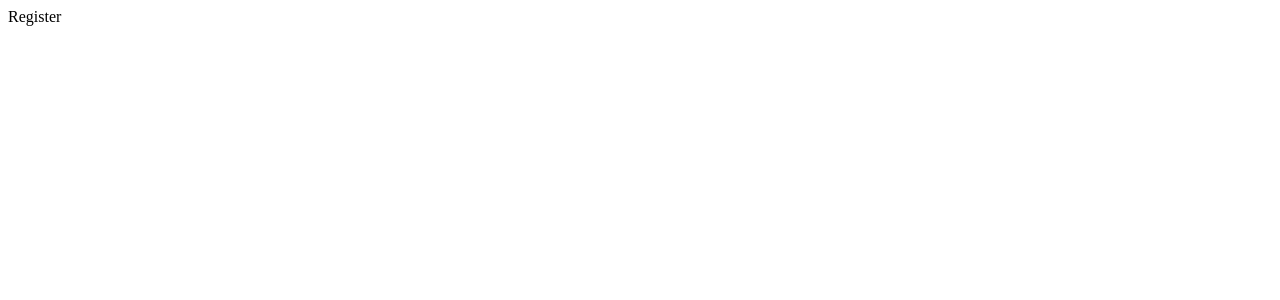
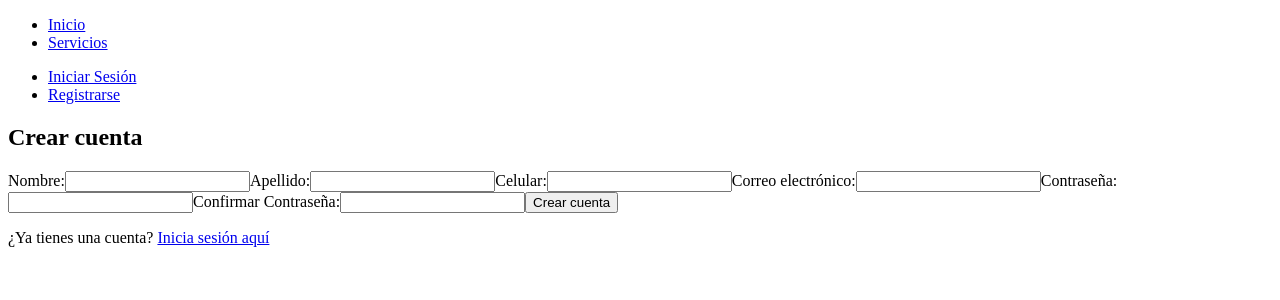
Before and after one commit to Yes-ID33/IngenieriaDeSoftwareGrupo2, a React (Vite) app in the folder client/: page /register in a window 1280 px wide. Shown: the top 300 px of the page. Built offline with nearby package versions, Linux system fonts and the light colour scheme.

Commit message:
Cuerpo del Login y Register

```diff
--- a/client/package.json
+++ b/client/package.json
@@ -10,6 +10,7 @@
     "preview": "vite preview"
   },
   "dependencies": {
+    "axios": "^1.12.2",
     "react": "^19.1.1",
     "react-dom": "^19.1.1",
     "react-router-dom": "^7.9.1"
--- a/client/src/Componentes/Login.jsx
+++ b/client/src/Componentes/Login.jsx
@@ -1,9 +1,42 @@
-import React from 'react'
+import React from 'react';
 
 const Login = () => {
   return (
-    <div>Login</div>
-  )
-}
+    <>
+      <header>
+        <div className="nav-left">
+          <nav>
+            <ul>
+              <li><a href="/">Inicio</a></li>
+              <li><a href="/servicios.html">Servicios</a></li>
+            </ul>
+          </nav>
+        </div>
+        <div className="nav-right">
+          <nav>
+            <ul>
+              <li><a href="/login">Iniciar Sesión</a></li>
+              <li><a href="/register">Registrarse</a></li>
+            </ul>
+          </nav>
+        </div>
+      </header>
 
-export default Login
+      <div className="container">
+        <h1>Iniciar sesión / Registro</h1>
+        <form action="http://localhost:5000/api/usuarios/login" method="POST">
+          <label htmlFor="email">Correo electrónico</label>
+          <input type="email" id="email" name="correo" required />
+
+          <label htmlFor="password">Contraseña</label>
+          <input type="password" id="password" name="contrasena" required />
+
+          <button type="submit">Iniciar sesión</button>
+        </form>
+        <p>¿No tienes cuenta? <a href="/register">Regístrate aquí</a></p>
+      </div>
+    </>
+  );
+};
+
+export default Login;
--- a/client/src/Componentes/Register.jsx
+++ b/client/src/Componentes/Register.jsx
@@ -1,9 +1,100 @@
-import React from 'react'
+import React, { useState } from 'react';
+import axios from 'axios';
 
 const Register = () => {
+  const [formData, setFormData] = useState({
+    nombre: '',
+    apellido: '',
+    celular: '',
+    correo: '',
+    contrasena: '',
+    confirmarContrasena: ''
+  });
+
+  const [error, setError] = useState('');
+
+  const handleChange = (e) => {
+    setFormData(prev => ({
+      ...prev,
+      [e.target.name]: e.target.value
+    }));
+  };
+
+  const handleSubmit = async (e) => {
+    e.preventDefault();
+
+    if (formData.contrasena !== formData.confirmarContrasena) {
+      setError('Las contraseñas no coinciden');
+      return;
+    }
+
+    try {
+      const response = await axios.post('http://localhost:5000/api/usuarios/registro', {
+        nombre: formData.nombre,
+        apellido: formData.apellido,
+        celular: formData.celular,
+        correo: formData.correo,
+        contrasena: formData.contrasena
+      });
+
+      alert(response.data.message);
+      setError('');
+    } catch (err) {
+      console.error(err);
+      setError(err.response?.data?.message || 'Error al registrar usuario');
+    }
+  };
+
   return (
-    <div>Register</div>
-  )
-}
+    <>
+      <header>
+        <div className="nav-left">
+          <nav>
+            <ul>
+              <li><a href="/">Inicio</a></li>
+              <li><a href="/servicios.html">Servicios</a></li>
+            </ul>
+          </nav>
+        </div>
+        <div className="nav-right">
+          <nav>
+            <ul>
+              <li><a href="/login">Iniciar Sesión</a></li>
+              <li><a href="/register">Registrarse</a></li>
+            </ul>
+          </nav>
+        </div>
+      </header>
 
-export default Register
+      <div className="container">
+        <h2>Crear cuenta</h2>
+        <form onSubmit={handleSubmit}>
+          <label htmlFor="nombre">Nombre:</label>
+          <input type="text" id="nombre" name="nombre" value={formData.nombre} onChange={handleChange} required />
+
+          <label htmlFor="apellido">Apellido:</label>
+          <input type="text" id="apellido" name="apellido" value={formData.apellido} onChange={handleChange} required />
+
+          <label htmlFor="celular">Celular:</label>
+          <input type="text" id="celular" name="celular" value={formData.celular} onChange={handleChange} required />
+
+          <label htmlFor="correo">Correo electrónico:</label>
+          <input type="email" id="correo" name="correo" value={formData.correo} onChange={handleChange} required />
+
+          <label htmlFor="contrasena">Contraseña:</label>
+          <input type="password" id="contrasena" name="contrasena" value={formData.contrasena} onChange={handleChange} required />
+
+          <label htmlFor="confirmarContrasena">Confirmar Contraseña:</label>
+          <input type="password" id="confirmarContrasena" name="confirmarContrasena" value={formData.confirmarContrasena} onChange={handleChange} required />
+
+          {error && <p className="error-message">{error}</p>}
+
+          <button type="submit">Crear cuenta</button>
+        </form>
+        <p>¿Ya tienes una cuenta? <a href="/login">Inicia sesión aquí</a></p>
+      </div>
+    </>
+  );
+};
+
+export default Register;
```
Also changed, not shown: 2 other files (tests, documents, lock files or other folders).
